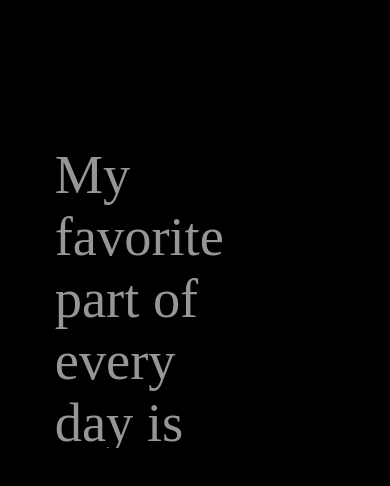
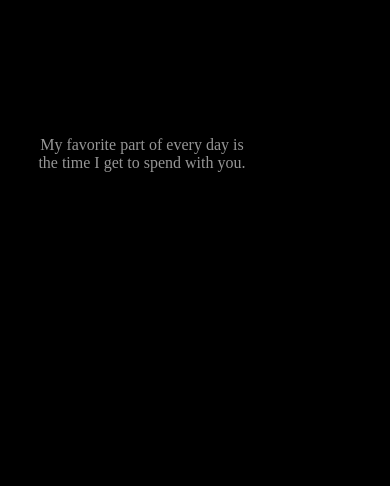
Before and after one commit to asakma/my_sakku, a plain HTML site: page aj.html in a window 390 px wide. Drawn offline with Linux system fonts and the light colour scheme.

Commit message:
Update aj.html

```diff
--- a/aj.html
+++ b/aj.html
@@ -3,8 +3,31 @@
   <head>
     <meta charset="UTF-8" />
     <meta name="viewport" content="width=device-width, initial-scale=1.0" />
-    <title>untoldcoding</title>
+    <title>UntoldWords</title>
     <link rel="stylesheet" href="new.css" />
+    <style>
+      /* Add responsive styles here */
+      body {
+        margin: 0;
+        padding: 0;
+      }
+
+      .animation-box {
+        text-align: center;
+        padding: 20px;
+      }
+
+      /* Adjust font sizes for smaller screens */
+      @media only screen and (max-width: 600px) {
+        .first-text,
+        .second-text,
+        .third-text,
+        .fourth-text,
+        .fifth-text {
+          font-size: 16px;
+        }
+      }
+    </style>
   </head>
   <body>
     <section class="animation-box">
```
